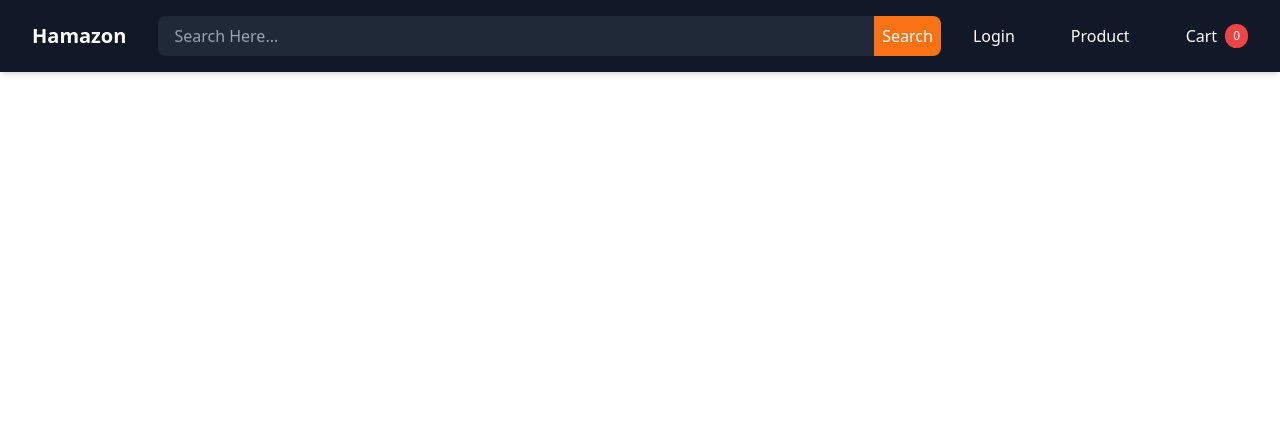
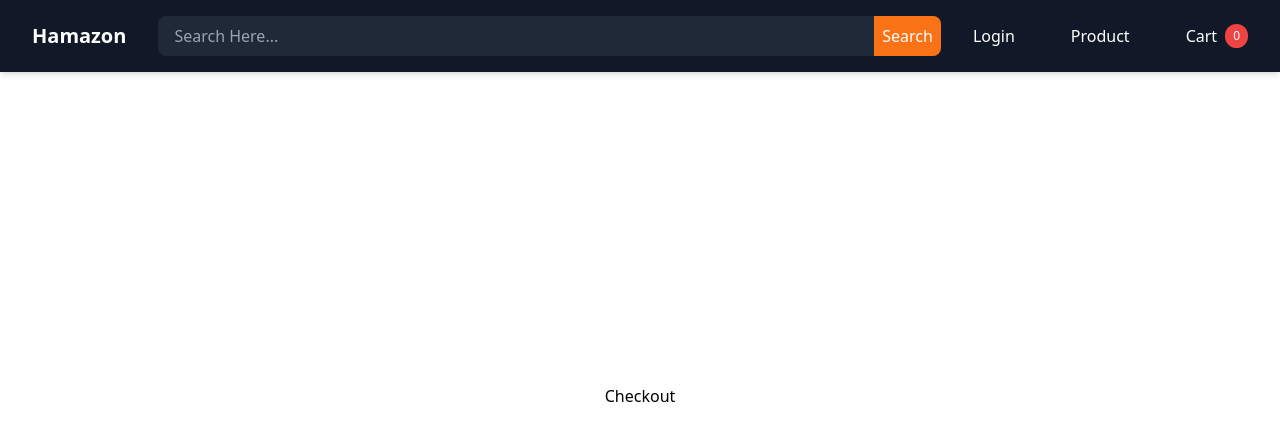
Before and after one commit to DevKhan786/Ecommerce, a React (Vite) app: page /checkout in a window 1280 px wide. Shown: the top 440 px of the page. Built offline with nearby package versions, Linux system fonts and the light colour scheme; no server answers.

Commit message:
Checkout

```diff
--- a/src/App.jsx
+++ b/src/App.jsx
@@ -12,6 +12,7 @@ import Product from "./pages/Product";
 import Navbar from "./components/Navbar";
 import Profile from "./pages/Profile";
 import Register from "./pages/Register";
+import Checkout from "./pages/Checkout";
 import { auth, provider } from "./firebase-cfg";
 import { onAuthStateChanged } from "firebase/auth";
 
@@ -62,6 +63,10 @@ function App() {
             path="/profile"
             element={<Profile isAuth={isAuth} setIsAuth={setIsAuth} />}
           />
+          <Route
+            path="/checkout"
+            element={<Checkout isAuth={isAuth} setIsAuth={setIsAuth} />}
+          />
         </Routes>
       </Router>
     </ShopContextProvider>
--- /dev/null
+++ b/src/pages/Checkout.jsx
@@ -0,0 +1,9 @@
+import React from "react";
+
+export default function Checkout() {
+  return (
+    <div className="flex min-h-[calc(100vh-152px)] justify-center items-center">
+      Checkout
+    </div>
+  );
+}
```
